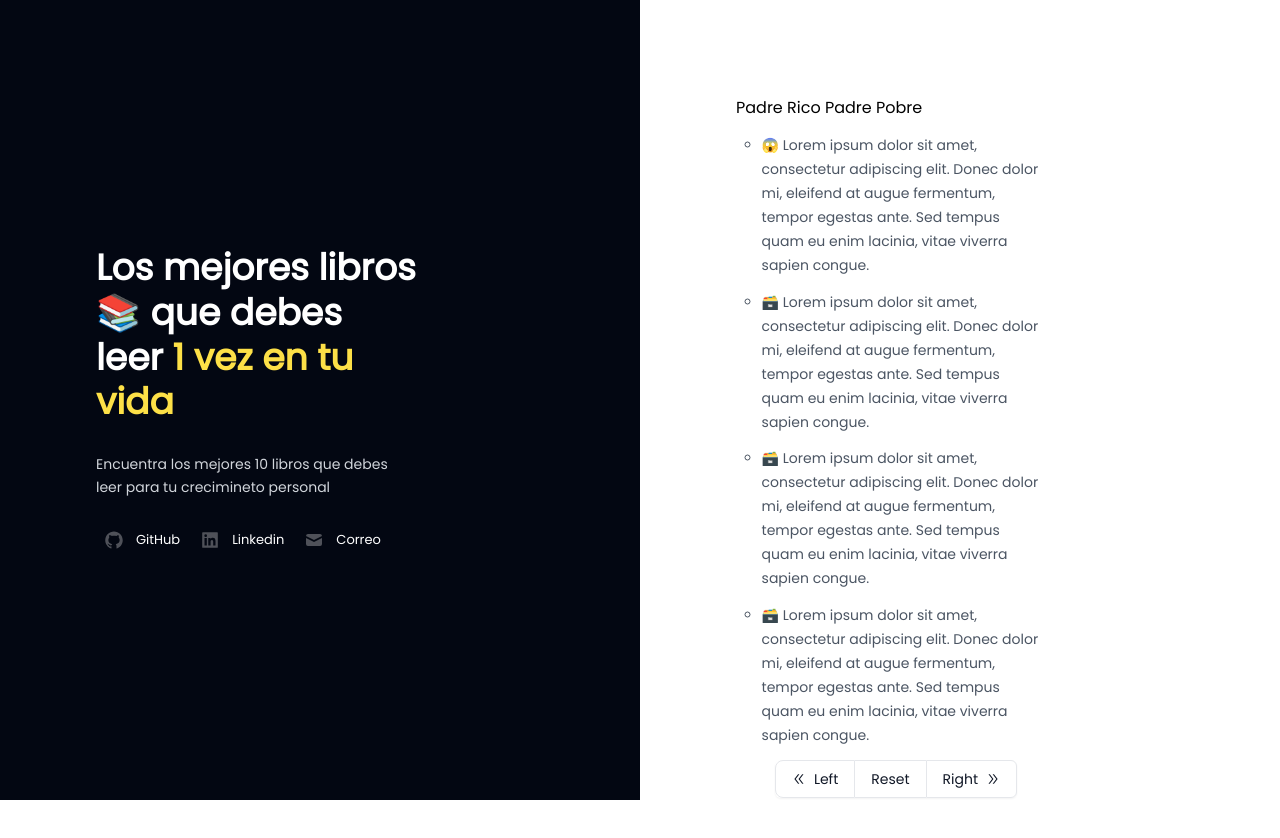
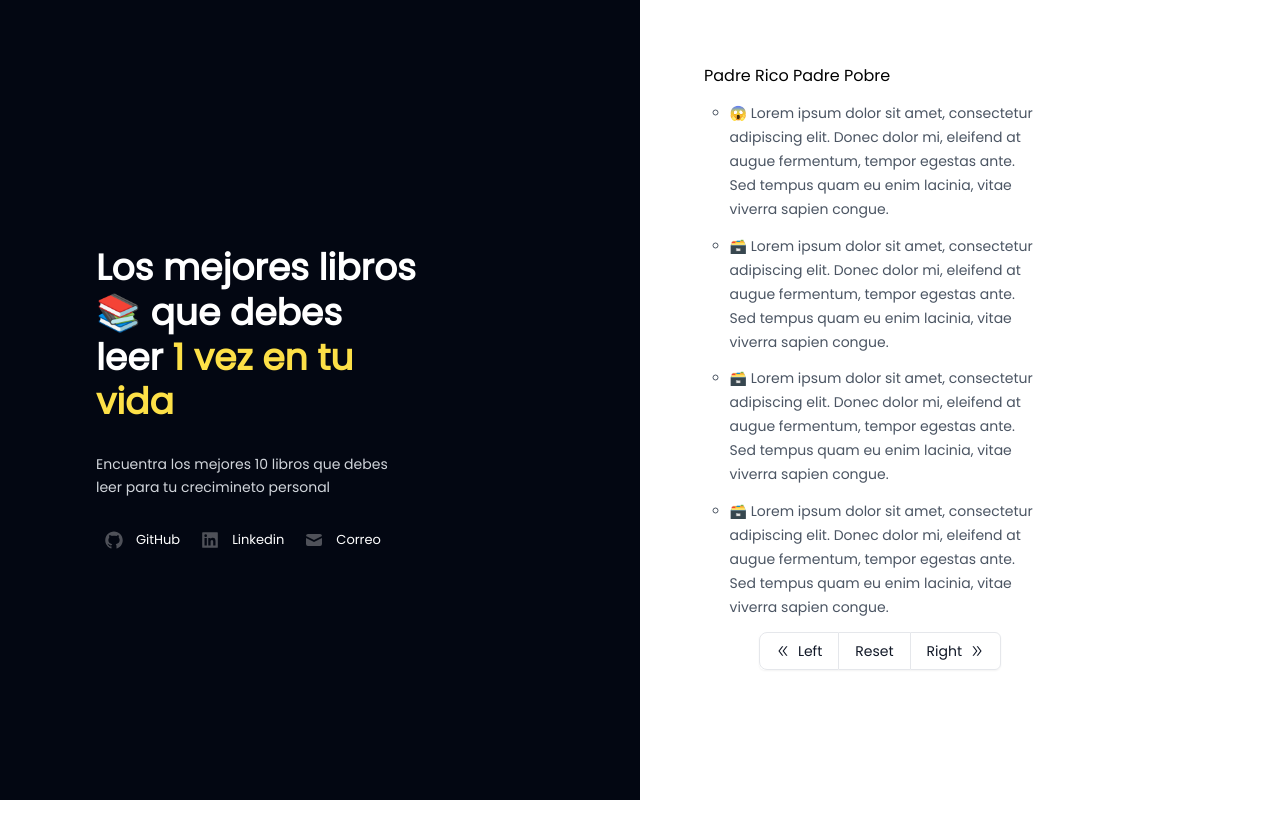
Before and after one commit to coderito/Boof, a Next.js app: page / in a window 1280 px wide. Shown: the top 838 px of the page. After the commit the page ends 800 px from the top, so only its background shows below. Built offline with nearby package versions, Linux system fonts and the light colour scheme.

Commit message:
ajustando paddings

```diff
--- a/src/app/components/LadoDerecho.jsx
+++ b/src/app/components/LadoDerecho.jsx
@@ -26,7 +26,7 @@
   };
 
   return (
-    <div className="h-full w-full pt-15 lg:pt-0 xl:pr-56 p-6 xl:p-24 md:w-1/2 flex items-center flex-col justify-center content-between bg-white">
+    <div className="h-full w-full pt-20  xl:pr-56 p-6 xl:p-16 lg:w-1/2 flex items-center flex-col justify-center content-between bg-white">
       <MDXProvider components={components}> {componetElement[indiceElement]}</MDXProvider>
       <ButtonGroup handleNavegacion={handleNavegacion} setIndiceElement={setIndiceElement}/>
     </div>
--- a/src/app/components/LadoIzquierdo.jsx
+++ b/src/app/components/LadoIzquierdo.jsx
@@ -6,7 +6,7 @@
 
 export default function LadoIzquiero() {
   return (
-    <section className="h-screen w-full xl:pr-56 p-6 xl:p-24 md:w-1/2 flex items-center justify-center bg-gray-950">
+    <section className="h-screen w-full xl:pr-56 p-6 xl:p-24 lg:w-1/2 flex items-center justify-center bg-gray-950">
       <div className="flex flex-col gap-7">
         <h1 className="font-display text-4xl leading-[2.8rem] font-bold text-white">
           Los mejores libros 📚 que debes leer{" "}
--- a/src/app/page.js
+++ b/src/app/page.js
@@ -3,7 +3,7 @@
 
 const Home = () => {
   return (
-    <div className="w-screen flex flex-col md:flex-row">
+    <div className="w-screen flex flex-col lg:flex-row">
       <LadoIzquiero />
 
       <LadoDerecho />
```
